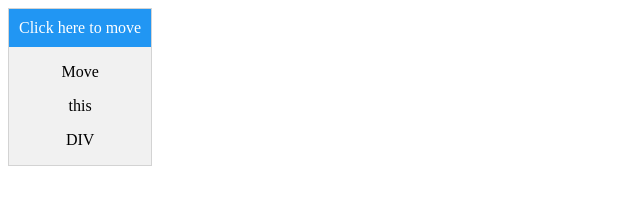
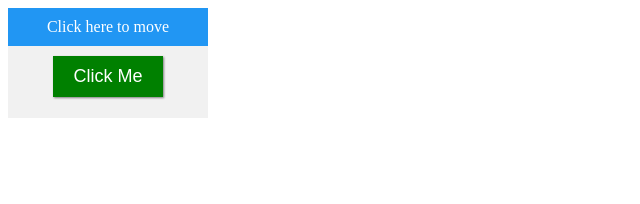
Before and after one commit to punknight16/devplan, a plain HTML site: page index.html in a window 1280 px wide. Shown: the whole page, without its empty margins (0-640 px from the left). Drawn offline with Linux system fonts and the light colour scheme.

Commit message:
random card generator

```diff
--- a/index.html
+++ b/index.html
@@ -2,34 +2,76 @@
 <html>
 <head>
 	<style>
-		#mydiv {
+		.control-widget {
 		  position: absolute;
 		  z-index: 9;
 		  background-color: #f1f1f1;
-		  border: 1px solid #d3d3d3;
+		  /*border: 1px solid #d3d3d3;*/
 		  text-align: center;
+      padding: 0px 0px 10px 0px;
 		}
-
-		#mydivheader {
+    .card {
+      width: 200px;
+      height: 100px;
+    }
+		.header {
 		  padding: 10px;
 		  cursor: move;
 		  z-index: 10;
 		  background-color: #2196F3;
 		  color: #fff;
+      text-align: center;
 		}
+    button {
+      margin-top: 10px;
+      background-color: green;
+      padding: 10px 20px 10px 20px;
+      color: white;
+      font-size: 18px;
+      box-shadow: 1px 1px 2px gray;
+      border: none;
+      cursor: pointer;
+    }
+    button:active {
+      background-color: darkgreen;
+    }
+    button: hover {
+      opacity: 80%;
+    }
 	</style>
 </head>
 <body>
-	<main>
+	<main id="main">
 	<!-- Draggable DIV -->
-		<div id="mydiv">
+		<div id="mydiv" class="card control-widget">
 		  <!-- Include a header DIV with the same name as the draggable DIV, followed by "header" -->
-		  <div id="mydivheader">Click here to move</div>
-		  <p contenteditable>Move</p>
-		  <p contenteditable>this</p>
-		  <p contenteditable>DIV</p>
+		  <div id="mydivheader" class="header">Click here to move</div>
+		  <button onclick="addDiv()">Click Me</button>
 		</div>
 	</main>
+  <script>
+
+    function addDiv(){
+      var node = document.createElement("div");
+      node.style.top = Math.floor(Math.random() * window.innerHeight*.8)+'px';
+      node.style.left = Math.floor(Math.random() * window.innerWidth*.8)+'px';
+
+      node.classList.add("card");
+      node.classList.add("control-widget");
+      var header = document.createElement("div");
+      var headertext = document.createTextNode("Click here to move");
+      header.appendChild(headertext);
+      header.classList.add("header");
+      node.appendChild(header);
+      var button = document.createElement("button");
+      var buttontext = document.createTextNode("New Button");
+      button.appendChild(buttontext);
+      button.onclick = addDiv;
+      node.appendChild(button);
+      document.getElementById("main").appendChild(node);
+      dragElement(node);
+    }
+  </script>
 	<script>
 		// Make the DIV element draggable:
 dragElement(document.getElementById("mydiv"));
```
